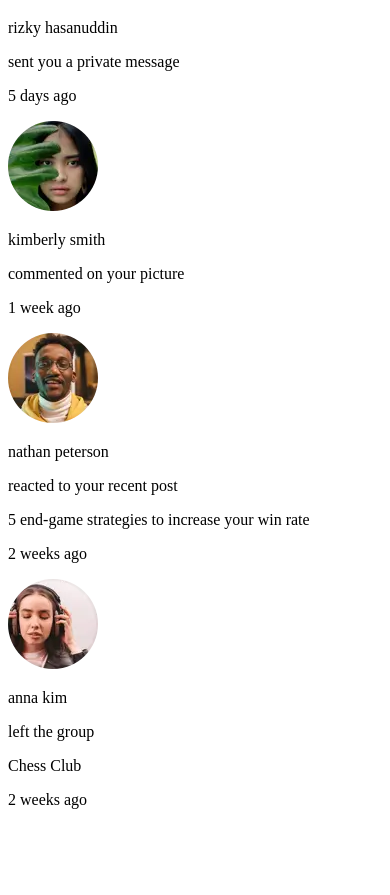
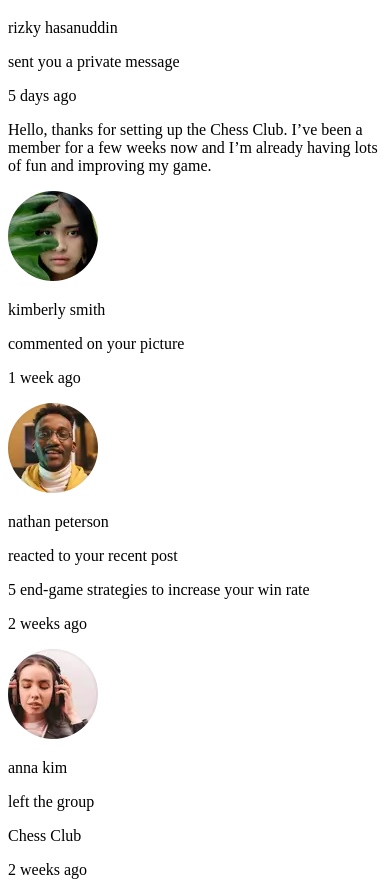
Before and after one commit to EdwinSch/react-notifications-page, a React (Vite) app: page / in a window 390 px wide. Shown: the part 901-1796 px from the top of the page. Before the commit the page ends 1726 px from the top, so only its background shows below. Built offline with nearby package versions, Linux system fonts and the light colour scheme; the HTML template or start-up script is replaced by a standard one.

Commit message:
style: notifications component

```diff
--- a/src/components/Notification.jsx
+++ b/src/components/Notification.jsx
@@ -16,14 +16,19 @@ const Notification = ({
         <div className="actions-row">
           <p className="username">{user}</p>
           <p className="activity">{activity}</p>
-          {referalPost != "" ? (
-            <p className="referal-post">{referalPost}</p>
-          ) : null}
-          {referalGroup != "" ? (
+          {/* Ref post */}
+          {referalPost != "" && <p className="referal-post">{referalPost}</p>}
+          {/* Ref group */}
+          {referalGroup != "" && (
             <p className="referal-group">{referalGroup}</p>
-          ) : null}
+          )}
+          {/* alert dot */}
+          {newPost && <div className="alert-dot"></div>}
         </div>
+        {/* timestamp */}
         <p className="time-stamp">{timestamp}</p>
+        {/* private message */}
+        {privateMsg && <p className="private-msg-wrapper">{privateText}</p>}
       </div>
     </article>
   );
--- a/src/styles/styles.css
+++ b/src/styles/styles.css
@@ -56,7 +56,6 @@ main {
   width: 90vw;
   max-width: 730px;
   padding: 33px 30px;
-  /* margin: 20px; */
   background: white;
   border-radius: 15px;
   box-shadow: 0px 20px 60px 0px rgba(73, 97, 168, 0.05);
@@ -132,10 +131,8 @@ header {
 
 /*---- Notification Component */
 & article {
-  /* border: var(--inspect); */
   width: 100%;
   padding: 18px;
-  /* height: 80px; */
   border-radius: 8px;
   display: flex;
   gap: 19px;
@@ -146,8 +143,6 @@ header {
   }
 
   .info-wrapper {
-    /* props? */
-
     .actions-row {
       .username {
         display: inline;
@@ -175,6 +170,32 @@ header {
         font-weight: 800;
         color: var(--accentClr);
       }
+      .alert-dot {
+        display: inline-block;
+        margin-left: 7px;
+        width: 8px;
+        height: 8px;
+        border-radius: 99%;
+        background: var(--alertClr);
+      }
+
+      @media only screen and (max-width: 420px) {
+        .username {
+          font-size: 0.875rem;
+        }
+        .activity {
+          margin-left: 6px;
+          font-size: 0.875rem;
+        }
+        .referal-post {
+          margin-left: 6px;
+          font-size: 0.875rem;
+        }
+        .referal-group {
+          margin-left: 6px;
+          font-size: 0.875rem;
+        }
+      }
     }
   }
   .time-stamp {
@@ -182,4 +203,22 @@ header {
     font-weight: 500;
     color: var(--textSecondary);
   }
+  .private-msg-wrapper {
+    margin-top: 13px;
+    padding: 17px;
+    border-radius: 5px;
+    font-size: 1rem;
+    border: 1px solid #dde7ee;
+  }
+
+  @media only screen and (max-width: 420px) {
+    .time-stamp {
+      font-size: 0.875rem;
+    }
+    .private-msg-wrapper {
+      margin-top: 12px;
+      padding: 15px;
+      font-size: 0.875rem;
+    }
+  }
 }
```
